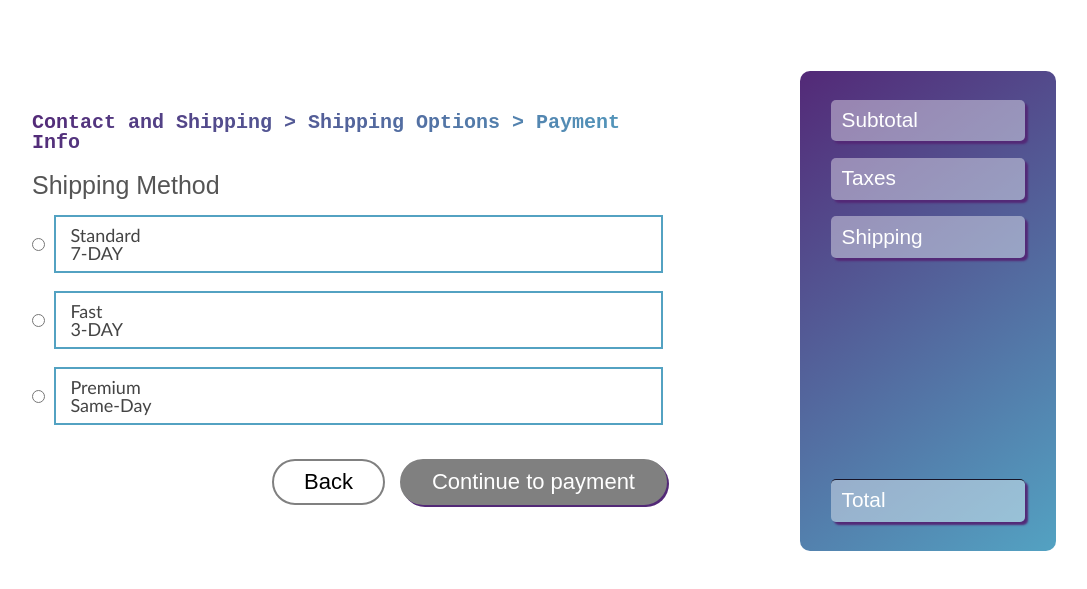
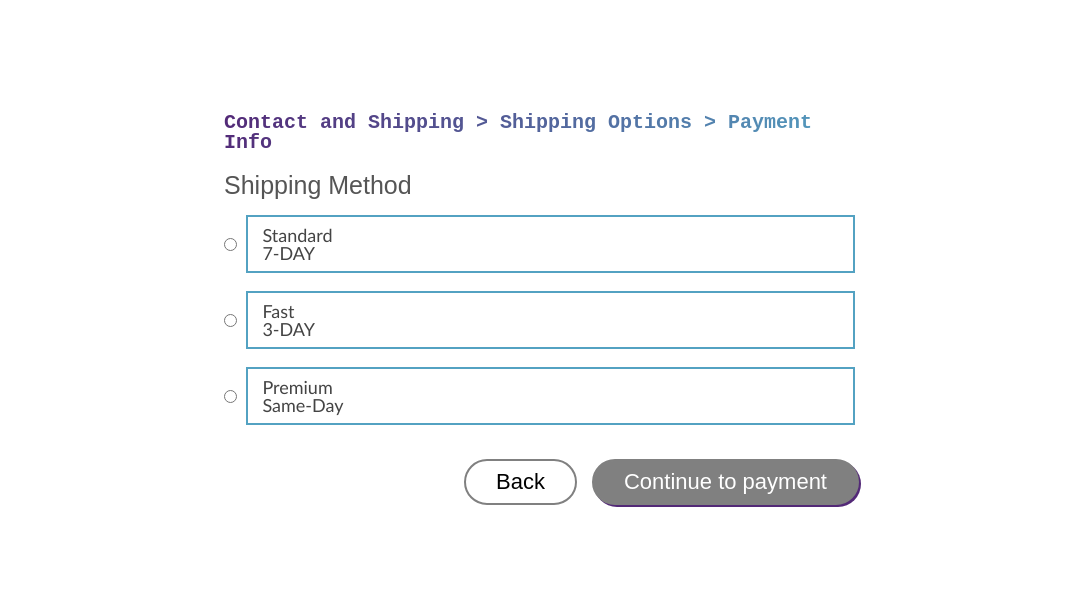
Before and after one commit to erikaghernandez/online-store, a website: page shipping/index.html in a window 1280 px wide. Shown: the part 197-786 px from the top of the page, without its empty margins (96-1183 px from the left). Drawn offline with Linux system fonts and the light colour scheme.

Commit message:
Testing usibility

```diff
--- a/shipping/index.html
+++ b/shipping/index.html
@@ -62,20 +62,7 @@
       </form>
 
 
-      <ul class="flex-col" id="overview-card">
-        <li class="subtotal-container">
-          <p class="subtotal text">Subtotal</p>
-        </li>
-        <li class="taxes-container">
-            <p class="taxes text">Taxes</p>
-        </li>
-        <li class="shipping-container">
-          <p class="shipping text">Shipping</p>
-        </li>
-        <li class="total-container">
-          <p class="total text">Total</p>
-        </li>
-      </ul>
+
     </section>
   </main>
 
```
